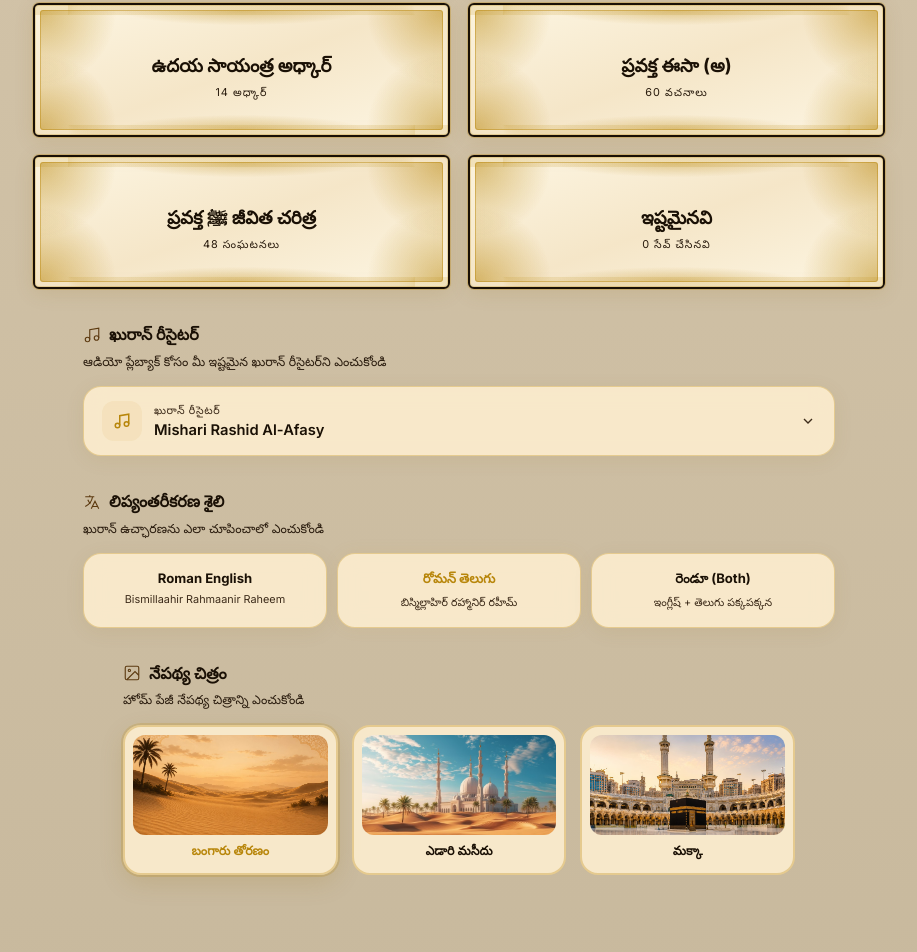
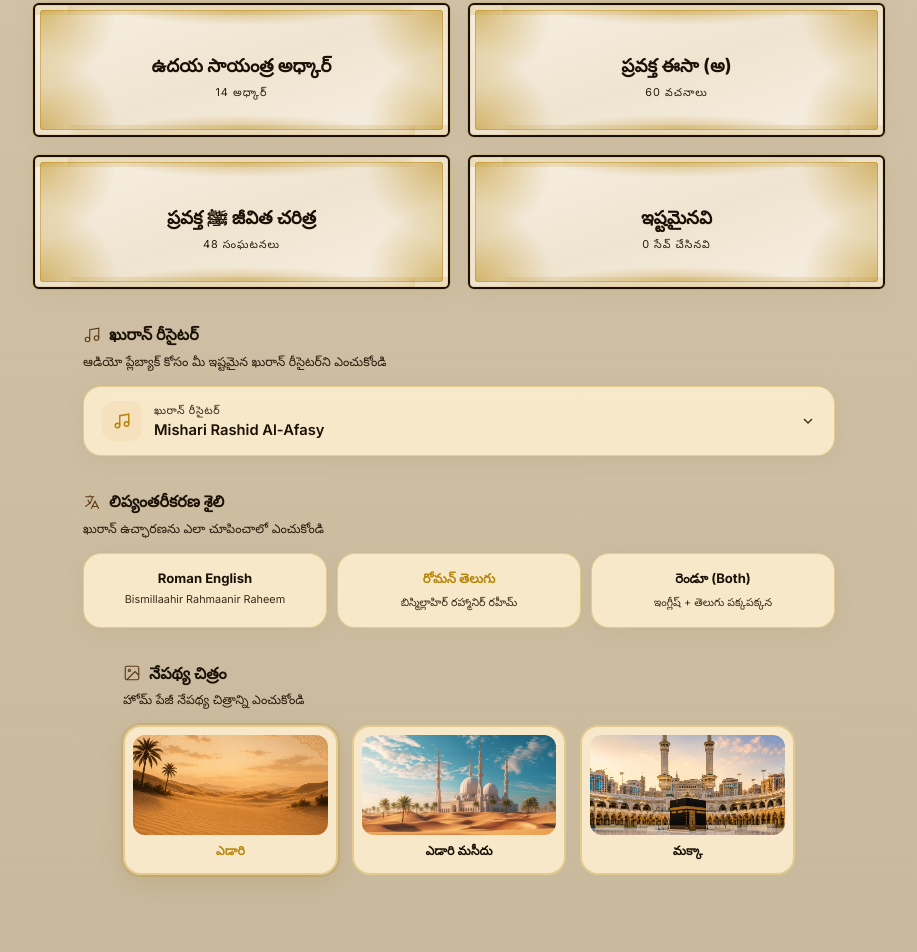
Before and after one commit to Mahendarmax/Believer-of-Almighty, a React (Vite) app: page / in a window 1280 px wide. Shown: the part 1438-2390 px from the top of the page, without its empty margins (181-1098 px from the left). Built offline with nearby package versions, Linux system fonts and the light colour scheme.

Commit message:
Reduce contrast on continue-card and rename Golden Arch to Edari

```diff
--- a/src/pages/Home.css
+++ b/src/pages/Home.css
@@ -741,17 +741,17 @@
   align-items: center;
   gap: 16px;
   padding: 20px 24px;
-  background: linear-gradient(160deg, #fdf6e3 0%, #f5e6c8 50%, #fdf6e3 100%);
+  background: linear-gradient(160deg, #f7f0e4 0%, #efe4d0 50%, #f7f0e4 100%);
   border: 2px solid #1a1005;
   border-radius: 6px;
   transition: var(--transition);
   position: relative;
   overflow: hidden;
   box-shadow:
-    0 0 0 1px rgba(184, 134, 11, 0.3),
-    inset 0 0 0 1px rgba(184, 134, 11, 0.25),
-    inset 0 0 20px rgba(184, 134, 11, 0.06),
-    0 4px 20px rgba(139, 101, 8, 0.12);
+    0 0 0 1px rgba(184, 134, 11, 0.2),
+    inset 0 0 0 1px rgba(184, 134, 11, 0.15),
+    inset 0 0 20px rgba(184, 134, 11, 0.04),
+    0 4px 20px rgba(139, 101, 8, 0.08);
 }
 
 .continue-card::before {
@@ -836,17 +836,17 @@
   align-items: center;
   text-align: center;
   padding: 34px 16px 26px;
-  background: linear-gradient(160deg, #fdf6e3 0%, #f5e6c8 50%, #fdf6e3 100%);
+  background: linear-gradient(160deg, #f7f0e4 0%, #efe4d0 50%, #f7f0e4 100%);
   border: 2px solid #1a1005;
   border-radius: 6px;
   transition: var(--transition);
   position: relative;
   overflow: hidden;
   box-shadow:
-    0 0 0 1px rgba(184, 134, 11, 0.3),
-    inset 0 0 0 1px rgba(184, 134, 11, 0.25),
-    inset 0 0 20px rgba(184, 134, 11, 0.06),
-    0 4px 20px rgba(139, 101, 8, 0.12);
+    0 0 0 1px rgba(184, 134, 11, 0.2),
+    inset 0 0 0 1px rgba(184, 134, 11, 0.15),
+    inset 0 0 20px rgba(184, 134, 11, 0.04),
+    0 4px 20px rgba(139, 101, 8, 0.08);
 }
 
 /* Ornate inner border frame */
--- a/src/pages/Home.jsx
+++ b/src/pages/Home.jsx
@@ -490,7 +490,7 @@ const Home = React.memo(function Home() {
               onClick={() => setBgImage('desert-arch')}
             >
               <img src="/desert-arch.jpg" alt="Golden Arch" className="bg-picker-thumb" />
-              <span className="bg-picker-label">{transliteration === 'telugu' ? 'బంగారు తోరణం' : 'Golden Arch'}</span>
+              <span className="bg-picker-label">{transliteration === 'telugu' ? 'ఎడారి' : 'Desert'}</span>
             </button>
             <button
               className={`bg-picker-card ${bgImage === 'desert-mosque' ? 'active' : ''}`}
```
